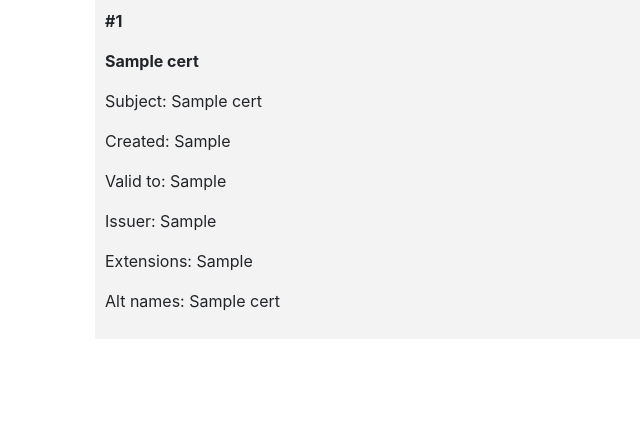
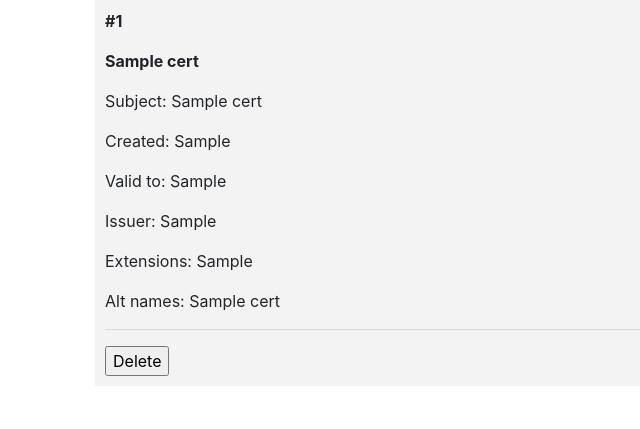
Before and after one commit to VIssakov/certmon, a Flask app: page / in a window 1280 px wide. Shown: the part 295-724 px from the top of the page, without its empty margins (0-640 px from the left). Run offline with Flask 3, Linux system fonts and the light colour scheme; tables that the repository leaves empty hold one stand-in row (values such as "Sample post"); some libraries are stand-ins or nearby versions.

Commit message:
add delete button

```diff
--- a/src/app.py
+++ b/src/app.py
@@ -1,6 +1,6 @@
 import os
 import sys
-from flask import Flask, render_template, flash
+from flask import Flask, render_template, flash, redirect, url_for
 from flask_sqlalchemy import SQLAlchemy
 from forms import UrlForm, SaveCertForm
 from cert.extract import Extract
@@ -73,3 +73,11 @@ def index():
             flash('cancel')
 
     return render_template('index.html', check_url_form=check_url_form, save_url_form=save_url_form,  url=url, ssl=ssl, visibility=visibility, certificates=certificates)
+
+
+@app.post('/<int:cert_id>/delete/')
+def delete(cert_id):
+    certificate = Certs.query.get_or_404(cert_id)
+    db.session.delete(certificate)
+    db.session.commit()
+    return redirect(url_for('index'))
--- a/src/templates/index.html
+++ b/src/templates/index.html
@@ -58,6 +58,11 @@
                 <p>Issuer: {{ certificate.issuer }}</p>
                 <p>Extensions: {{ certificate.extension_count }}</p>
                 <p>Alt names: {{ certificate.subject_altName }}</p>
+                <hr>
+                <form method="POST" action="{{ url_for('delete', cert_id=certificate.id) }}">
+                    <input type="submit" value="Delete"
+                        onclick="return confirm('Are you sure you want to delete this entry?')">
+                </form>
             </div>
         {% endfor %}
     </div>
```
Also changed, not shown: README.md.
